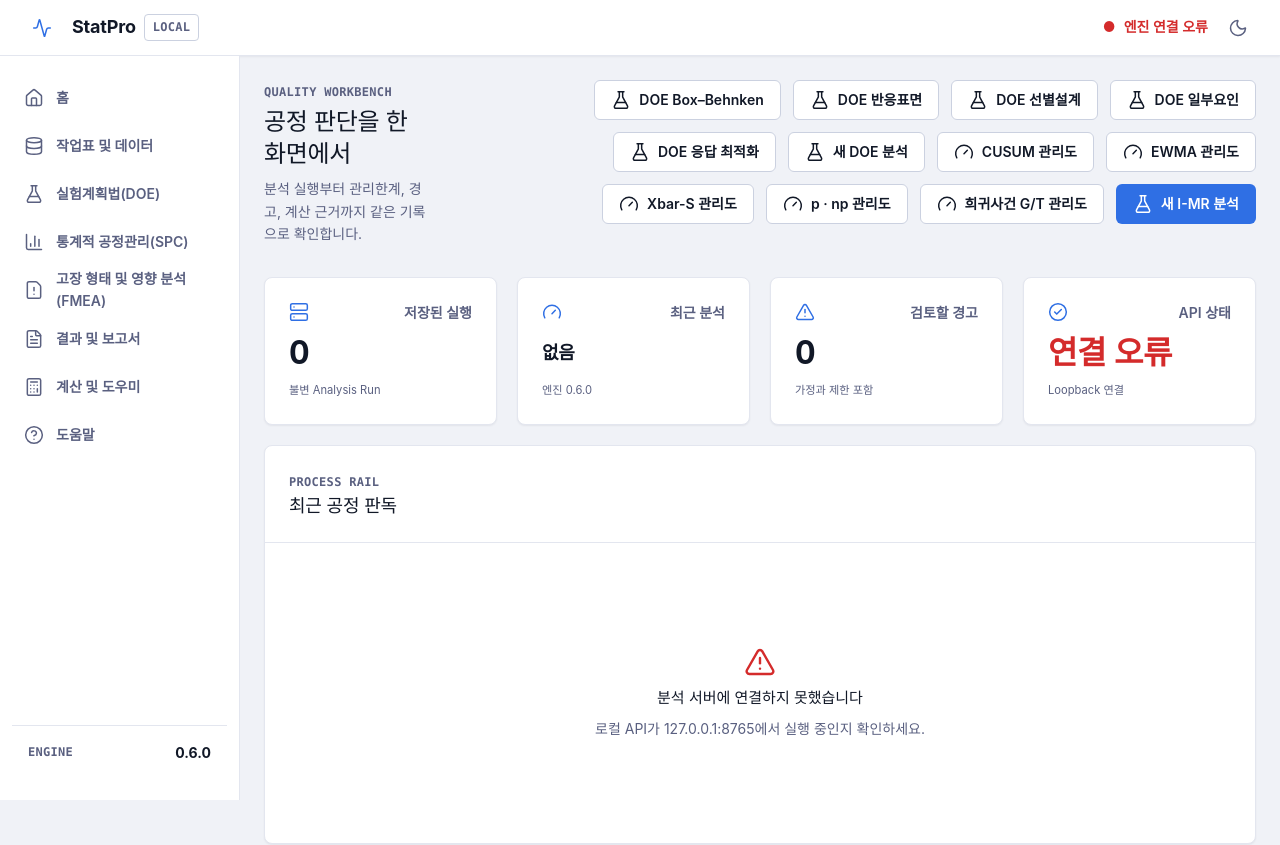
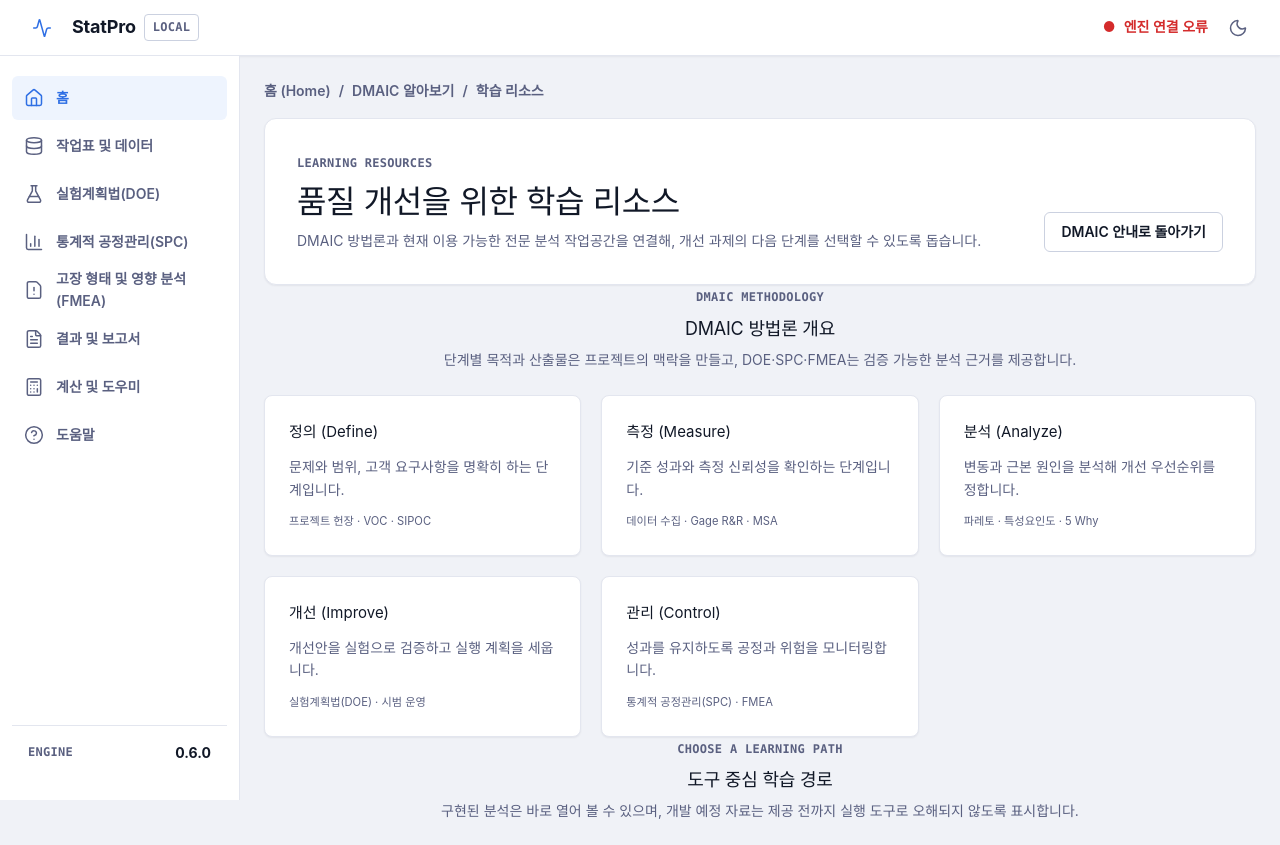
Before and after one commit to greeme99/StatPro, a React (Vite) app in the folder web/: page /home/learning in a window 1280 px wide. Before the commit this address led to /. Shown: the top 845 px of the page. Built offline with nearby package versions, Linux system fonts and the light colour scheme; no server answers.

Commit message:
feat(ui): promote fixed home route

```diff
--- a/web/src/App.tsx
+++ b/web/src/App.tsx
@@ -47,9 +47,12 @@ export default function App() {
         <Route path="/data/:worksheetId" element={<WorksheetPage />} />
         <Route path="/fmea" element={<FmeaListPage />} />
         <Route path="/fmea/:studyId" element={<FmeaStudyPage />} />
-        <Route path="/ui-preview" element={<MenuPreviewPage />} />
-        <Route path="/ui-preview/dmaic" element={<DmaicGuidePreviewPage />} />
-        <Route path="/ui-preview/learning" element={<LearningResourcesPreviewPage />} />
+        <Route path="/home" element={<MenuPreviewPage />} />
+        <Route path="/home/dmaic" element={<DmaicGuidePreviewPage />} />
+        <Route path="/home/learning" element={<LearningResourcesPreviewPage />} />
+        <Route path="/ui-preview" element={<Navigate to="/home" replace />} />
+        <Route path="/ui-preview/dmaic" element={<Navigate to="/home/dmaic" replace />} />
+        <Route path="/ui-preview/learning" element={<Navigate to="/home/learning" replace />} />
         <Route path="/catalog/:section" element={<FeatureCatalogPage />} />
         <Route path="*" element={<Navigate to="/" replace />} />
       </Routes>
--- a/web/src/components/AppShell.tsx
+++ b/web/src/components/AppShell.tsx
@@ -4,7 +4,7 @@ import { NavLink } from "react-router-dom";
 import { getHealth } from "../api";
 
 const navigation = [
-  { to: "/ui-preview", label: "홈", icon: Home },
+  { to: "/home", label: "홈", icon: Home },
   { to: "/data", label: "작업표 및 데이터", icon: Database },
   { to: "/doe", label: "실험계획법(DOE)", icon: FlaskConical },
   { to: "/analyses/spc/attribute", label: "통계적 공정관리(SPC)", icon: BarChart3 },
--- a/web/src/pages/DmaicGuidePreviewPage.tsx
+++ b/web/src/pages/DmaicGuidePreviewPage.tsx
@@ -24,8 +24,8 @@ function Status({ value }: { value: ToolCard["status"] }) { return <span classNa
 
 export function DmaicGuidePreviewPage() {
   return <div className="page dmaic-guide" data-density="comfortable">
-    <nav className="breadcrumb" aria-label="경로"><Link to="/">홈 (Home)</Link><span aria-hidden="true">/</span><Link to="/ui-preview">메뉴 및 UI 미리보기</Link><span aria-hidden="true">/</span><span>DMAIC 알아보기</span></nav>
-    <section className="preview-hero"><div><span className="eyebrow">HOW DMAIC WORKS</span><h1>DMAIC를 따라 개선 과제를 구조화합니다</h1><p>프로젝트와 맞는 단계를 확인하고, 현재 사용할 수 있는 전문 작업공간과 앞으로 추가될 도구를 구분해 봅니다.</p></div><div className="preview-hero-actions"><Link className="button button-secondary" to="/ui-preview/learning">학습 리소스</Link><Link className="button button-secondary" to="/ui-preview">홈 미리보기로 돌아가기</Link></div></section>
+    <nav className="breadcrumb" aria-label="경로"><Link to="/home">홈 (Home)</Link><span aria-hidden="true">/</span><span>DMAIC 알아보기</span></nav>
+    <section className="preview-hero"><div><span className="eyebrow">HOW DMAIC WORKS</span><h1>DMAIC를 따라 개선 과제를 구조화합니다</h1><p>프로젝트와 맞는 단계를 확인하고, 현재 사용할 수 있는 전문 작업공간과 앞으로 추가될 도구를 구분해 봅니다.</p></div><div className="preview-hero-actions"><Link className="button button-secondary" to="/home/learning">학습 리소스</Link><Link className="button button-secondary" to="/home">홈으로 돌아가기</Link></div></section>
     <section aria-labelledby="phase-title"><header className="dmaic-guide-heading"><span className="eyebrow">IMPROVEMENT PATH</span><h2 id="phase-title">DMAIC 단계별 안내</h2><p>단계는 프로젝트의 순서이며, 전문 분석 작업공간은 해당 단계의 근거를 만듭니다.</p></header><div className="dmaic-phase-grid">{phases.map((phase, index) => <article className="dmaic-phase-card" key={phase.title}><span>{index + 1}</span><h3>{phase.title}</h3><p>{phase.description}</p><small>{phase.tools}</small></article>)}</div></section>
     <section aria-labelledby="tool-title"><header className="dmaic-guide-heading"><span className="eyebrow">BUILT FOR IMPROVEMENT</span><h2 id="tool-title">분석 근거와 실행 의사결정 연결</h2><p>현재 구현된 도구는 바로 열 수 있으며, 나머지 항목은 필요한 데이터 계약과 업무 흐름을 정한 뒤 제공됩니다.</p></header><div className="dmaic-tool-grid">{tools.map((tool) => { const Icon = tool.icon; return <article className="dmaic-tool-card" key={tool.title}><header><span className="preview-icon"><Icon aria-hidden="true" /></span><Status value={tool.status} /></header><h3>{tool.title}</h3><p>{tool.description}</p>{tool.to ? <Link className="text-link" to={tool.to}>작업공간 열기 <ArrowRight aria-hidden="true" /></Link> : <div className="preview-note"><ClipboardList aria-hidden="true" /> 개발 범위와 데이터 계약을 확정 중입니다.</div>}</article>; })}</div></section>
     <section className="dmaic-faq" aria-labelledby="faq-title"><header className="dmaic-guide-heading"><span className="eyebrow">QUESTIONS ANSWERED</span><h2 id="faq-title">시작 전 확인</h2><p>개선 과제의 출발점을 선택하기 위한 간단한 안내입니다.</p></header><details open><summary>DMAIC에는 무엇이 포함되나요?</summary><p>DMAIC는 정의, 측정, 분석, 개선, 관리 단계로 프로젝트를 구조화합니다. StatPro에서는 각 단계가 DOE·SPC·FMEA와 같은 전문 작업공간의 실행 근거를 참조하도록 설계합니다.</p></details><details><summary>시작하려면 데이터가 필요한가요?</summary><p>아닙니다. 문제 정의와 프로젝트 범위는 데이터 없이 시작할 수 있습니다. 다만 통계적 공정관리(SPC), 공정능력, 측정시스템 분석은 목적에 맞는 측정 데이터가 필요합니다.</p></details><details><summary>특정 DMAIC 단계를 어떻게 열 수 있나요?</summary><p>현재는 홈 (Home)에서 DOE, SPC, FMEA 전문 작업공간을 바로 열 수 있습니다. DMAIC 프로젝트 허브와 단계별 도구는 개발 예정이며, 준비 상태는 메뉴에서 명확히 표시합니다.</p></details><details><summary>모든 단계를 완료해야 개별 도구를 사용할 수 있나요?</summary><p>아닙니다. 현재 구현된 전문 작업공간은 프로젝트 단계와 관계없이 직접 사용할 수 있습니다. DMAIC는 이러한 실행을 프로젝트 맥락 안에서 연결하기 위한 확장 구조입니다.</p></details></section>
--- a/web/src/pages/LearningResourcesPreviewPage.tsx
+++ b/web/src/pages/LearningResourcesPreviewPage.tsx
@@ -24,8 +24,8 @@ function Status({ value }: { value: Resource["status"] }) { return <span classNa
 
 export function LearningResourcesPreviewPage() {
   return <div className="page learning-resources" data-density="comfortable">
-    <nav className="breadcrumb" aria-label="경로"><Link to="/">홈 (Home)</Link><span aria-hidden="true">/</span><Link to="/ui-preview/dmaic">DMAIC 알아보기</Link><span aria-hidden="true">/</span><span>학습 리소스</span></nav>
-    <section className="preview-hero"><div><span className="eyebrow">LEARNING RESOURCES</span><h1>품질 개선을 위한 학습 리소스</h1><p>DMAIC 방법론과 현재 이용 가능한 전문 분석 작업공간을 연결해, 개선 과제의 다음 단계를 선택할 수 있도록 돕습니다.</p></div><Link className="button button-secondary" to="/ui-preview/dmaic">DMAIC 안내로 돌아가기</Link></section>
+    <nav className="breadcrumb" aria-label="경로"><Link to="/home">홈 (Home)</Link><span aria-hidden="true">/</span><Link to="/home/dmaic">DMAIC 알아보기</Link><span aria-hidden="true">/</span><span>학습 리소스</span></nav>
+    <section className="preview-hero"><div><span className="eyebrow">LEARNING RESOURCES</span><h1>품질 개선을 위한 학습 리소스</h1><p>DMAIC 방법론과 현재 이용 가능한 전문 분석 작업공간을 연결해, 개선 과제의 다음 단계를 선택할 수 있도록 돕습니다.</p></div><Link className="button button-secondary" to="/home/dmaic">DMAIC 안내로 돌아가기</Link></section>
     <section aria-labelledby="method-title"><header className="dmaic-guide-heading"><span className="eyebrow">DMAIC METHODOLOGY</span><h2 id="method-title">DMAIC 방법론 개요</h2><p>단계별 목적과 산출물은 프로젝트의 맥락을 만들고, DOE·SPC·FMEA는 검증 가능한 분석 근거를 제공합니다.</p></header><div className="learning-phase-grid">{phases.map((phase) => <article className="learning-phase-card" key={phase.title}><h3>{phase.title}</h3><p>{phase.description}</p><small>{phase.topics}</small></article>)}</div></section>
     <section aria-labelledby="resource-title"><header className="dmaic-guide-heading"><span className="eyebrow">CHOOSE A LEARNING PATH</span><h2 id="resource-title">도구 중심 학습 경로</h2><p>구현된 분석은 바로 열어 볼 수 있으며, 개발 예정 자료는 제공 전까지 실행 도구로 오해되지 않도록 표시합니다.</p></header><div className="learning-resource-grid">{resources.map((resource) => { const Icon = resource.icon; return <article className="learning-resource-card" key={resource.title}><header><span className="preview-icon"><Icon aria-hidden="true" /></span><Status value={resource.status} /></header><h3>{resource.title}</h3><p>{resource.description}</p>{resource.to ? <Link className="text-link" to={resource.to}>작업공간 열기 <ArrowRight aria-hidden="true" /></Link> : <div className="preview-note"><BookOpenCheck aria-hidden="true" /> 학습 자료를 준비 중입니다.</div>}</article>; })}</div></section>
     <section className="learning-guides" aria-labelledby="guide-title"><header className="dmaic-guide-heading"><span className="eyebrow">STEP-BY-STEP LEARNING</span><h2 id="guide-title">학습을 시작하는 순서</h2><p>처음에는 문제와 측정 목적을 정한 다음, 공정 데이터와 위험 정보를 토대로 적합한 분석 작업공간을 선택합니다.</p></header><ol><li><strong>문제 정의</strong><span>개선하려는 공정, 고객 영향, 목표를 간단히 정리합니다.</span></li><li><strong>측정 계획</strong><span>수집할 데이터와 측정 단위, 필요한 표본 구조를 확인합니다.</span></li><li><strong>분석 실행</strong><span>SPC로 공정 신호를 확인하거나 DOE로 인자 효과를 검증합니다.</span></li><li><strong>위험과 조치 연결</strong><span>FMEA의 위험 기록과 관리계획서로 결과를 후속 조치에 연결합니다.</span></li></ol></section>
--- a/web/src/pages/MenuPreviewPage.tsx
+++ b/web/src/pages/MenuPreviewPage.tsx
@@ -23,10 +23,10 @@ function WorkspaceCard({ item, icon: Icon }: { item: MenuItem; icon: typeof Flas
 }
 export function MenuPreviewPage() {
   return <div className="page menu-preview home-preview" data-density="comfortable">
-    <nav className="breadcrumb" aria-label="경로"><Link to="/">홈 (Home)</Link><span aria-hidden="true">/</span><span>메뉴 및 UI 미리보기</span></nav>
+    <nav className="breadcrumb" aria-label="경로"><Link to="/home">홈 (Home)</Link></nav>
     <section className="preview-hero"><div><span className="eyebrow">HOME / MENU PREVIEW</span><h1>제조·품질 분석의 시작점</h1><p>홈 (Home)에서 현재 사용할 수 있는 DOE, SPC, FMEA 작업공간으로 바로 이동하고, 프로젝트형 개선 흐름은 DMAIC에서 확장합니다.</p></div><div className="preview-legend" aria-label="상태 범례"><DeliveryBadge status="구현됨" /><DeliveryBadge status="개발 예정" /><DeliveryBadge status="외부 정책 필요" /></div></section>
     <section className="home-core-panel" aria-labelledby="core-title"><header className="preview-section-heading"><span className="eyebrow">CORE WORKSPACES</span><h2 id="core-title">핵심 전문 작업공간</h2><p>모든 분석은 `설정 → 데이터 → 분석 → 결과 → 보고서` 순서를 따릅니다.</p></header><div className="preview-grid"><WorkspaceCard item={coreWorkspaces[0]} icon={FlaskConical} /><WorkspaceCard item={coreWorkspaces[1]} icon={BarChart3} /><WorkspaceCard item={coreWorkspaces[2]} icon={FileWarning} /></div></section>
-    <section className="home-dmaic-panel" aria-labelledby="dmaic-title"><div><span className="eyebrow">IMPROVEMENT PROJECT</span><h2 id="dmaic-title">개선 프로젝트 (DMAIC)</h2><p>프로젝트 맥락과 기존 분석 실행을 참조로 연결하는 확장 작업공간입니다.</p><div className="preview-legend"><DeliveryBadge status="개발 예정" /></div><Link className="text-link" to="/ui-preview/dmaic">DMAIC 알아보기 <ArrowRight aria-hidden="true" /></Link></div><ol className="home-dmaic-list" aria-label="DMAIC 단계">{dmaic.map((item, index) => <li key={item.title}><span>{index + 1}</span><div><strong>{item.title}</strong><p>{item.description}</p></div></li>)}</ol></section>
+    <section className="home-dmaic-panel" aria-labelledby="dmaic-title"><div><span className="eyebrow">IMPROVEMENT PROJECT</span><h2 id="dmaic-title">개선 프로젝트 (DMAIC)</h2><p>프로젝트 맥락과 기존 분석 실행을 참조로 연결하는 확장 작업공간입니다.</p><div className="preview-legend"><DeliveryBadge status="개발 예정" /></div><Link className="text-link" to="/home/dmaic">DMAIC 알아보기 <ArrowRight aria-hidden="true" /></Link></div><ol className="home-dmaic-list" aria-label="DMAIC 단계">{dmaic.map((item, index) => <li key={item.title}><span>{index + 1}</span><div><strong>{item.title}</strong><p>{item.description}</p></div></li>)}</ol></section>
     <section className="preview-contract" aria-labelledby="ownership-title"><CheckCircle2 aria-hidden="true" /><div><h2 id="ownership-title">데이터와 결과의 소유 경계</h2><p>DOE·SPC 결과는 불변 분석 실행(Analysis Run), FMEA 관리계획서는 FMEA 연구가 소유합니다. DMAIC는 ID·ETag·입력 다이제스트를 참조로만 보관합니다.</p></div></section>
     <section className="home-menu-summary" aria-labelledby="menu-title"><span className="preview-icon"><LayoutDashboard aria-hidden="true" /></span><div><h2 id="menu-title">홈 (Home) 기준 메뉴 분기</h2><p>프로젝트 및 작업공간 (Projects & Workspaces) 아래에서 DOE, SPC, FMEA를 즉시 열고, DMAIC와 조직 정책 연동은 준비 상태를 투명하게 표시합니다.</p></div><FolderKanban aria-hidden="true" /></section>
   </div>;
```
Also changed, not shown: 2 other files (tests, documents, lock files or other folders).
